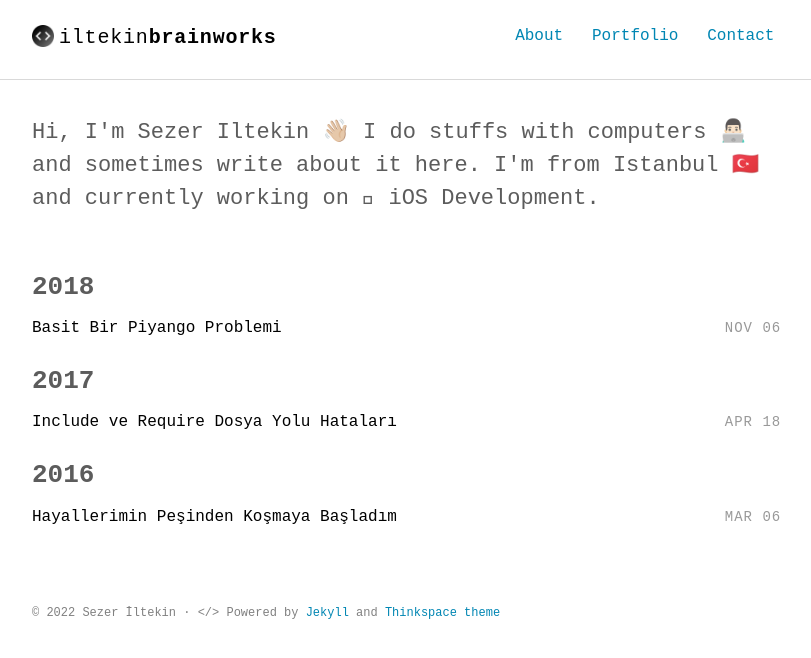
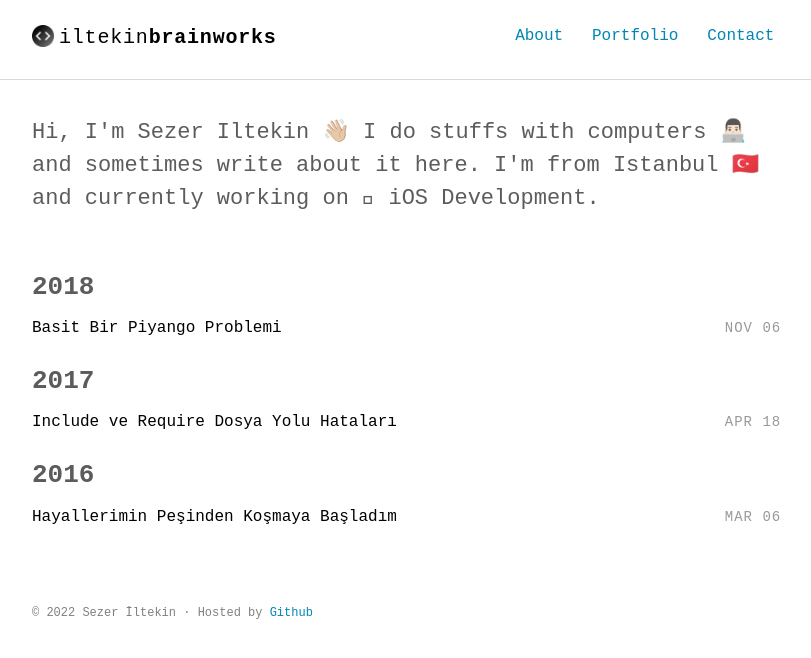
Before and after one commit to iltekin/iltekin.github.io, a Jekyll site: the page built from index.html, in a window 1280 px wide. Shown: the top 658 px of the page, without its empty margins (232-1043 px from the left). Built offline with Jekyll 4.4.1, drawn with Linux system fonts in a browser that asks for light colours; some web fonts are replaced.

Commit message:
footer.html edited

```diff
--- a/_includes/footer.html
+++ b/_includes/footer.html
@@ -1,5 +1,5 @@
 <footer class="site-footer">
   <div class="container">
-    <small class="block">&copy; {{ site.time | date: '%Y' }} {{ site.author.name }} &middot; &lt;/&gt; Powered by <a href="https://jekyllrb.com/">Jekyll</a> and <a href="https://github.com/heiswayi/thinkspace">Thinkspace theme</a></small>
+    <small class="block">&copy; {{ site.time | date: '%Y' }} {{ site.author.name }} &middot; Hosted by <a href="https://github.com/iltekin/iltekin.github.io">Github</a></small>
   </div>
 </footer>
```
